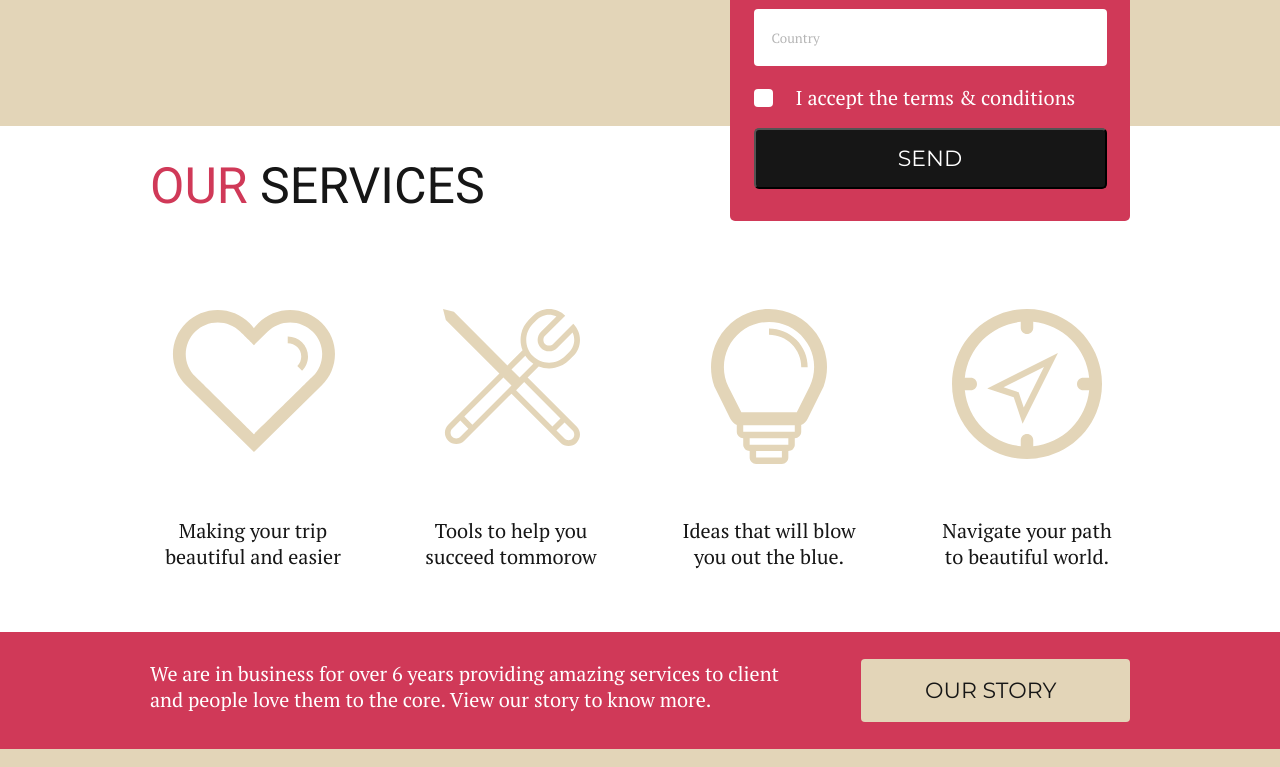
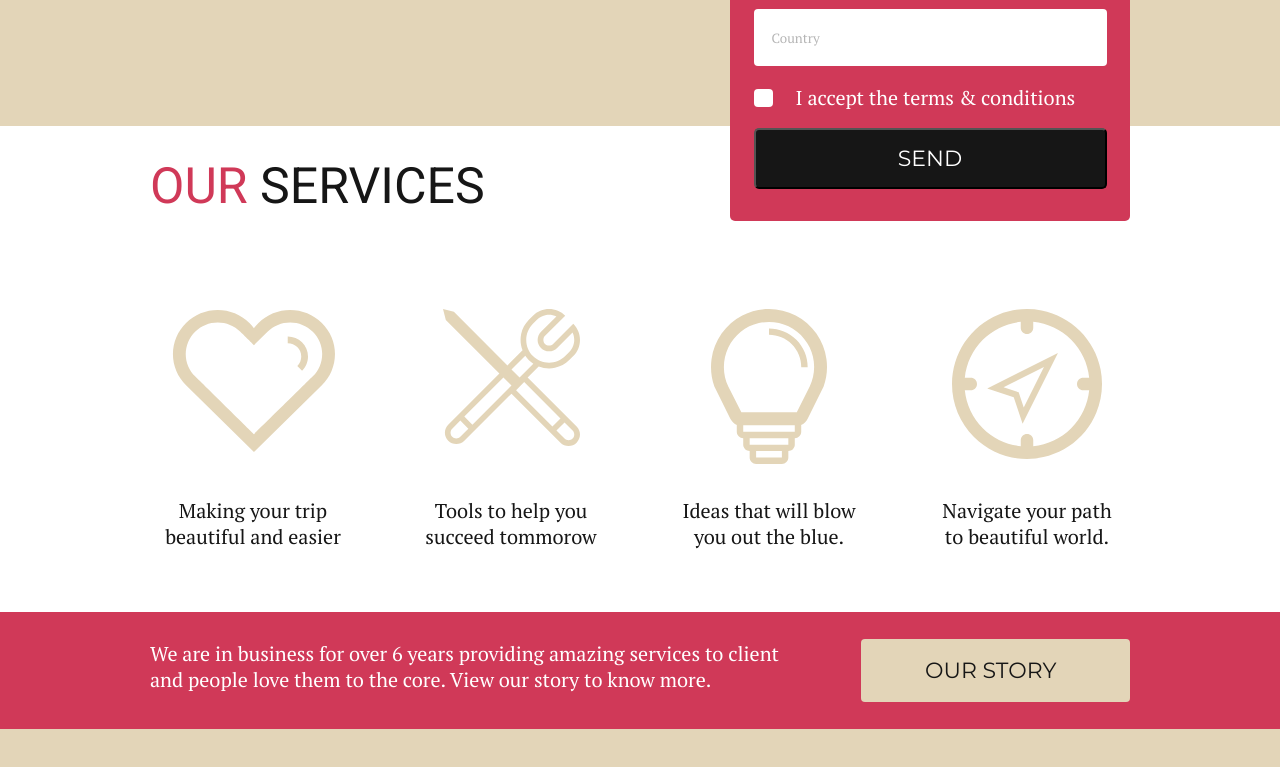
Before and after one commit to DreamyStargazer/Travel_site, a plain HTML site: page index.html in a window 1280 px wide. Shown: the part 559-1326 px from the top of the page. Drawn offline with Linux system fonts and the light colour scheme.

Commit message:
finlast changes

```diff
--- a/sass/main.scss
+++ b/sass/main.scss
@@ -229,7 +229,7 @@ footer {
 		justify-content: space-between;
 		flex-wrap: wrap;
 		margin-top: 93px;
-		height: 261px;
+		max-height: 261px;
 	}
 	&__service-column {
 		display: flex;
@@ -237,6 +237,7 @@ footer {
 		align-items: center;
 		justify-content: space-between;
 		max-width: 176px;
+		min-height: 241px;
 		box-sizing: content-box;
     padding: 0 15px;
 		&--txt {
```
Also changed, not shown: styles/main.css.
